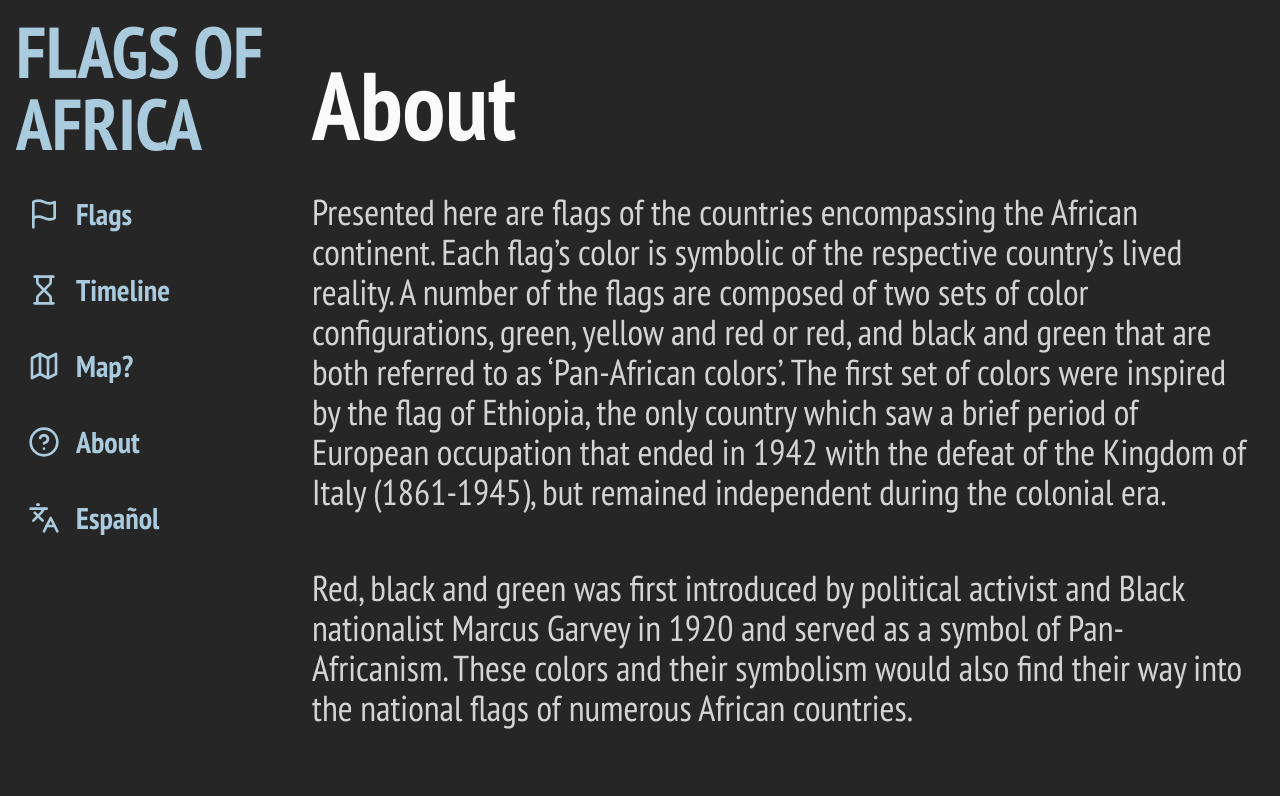
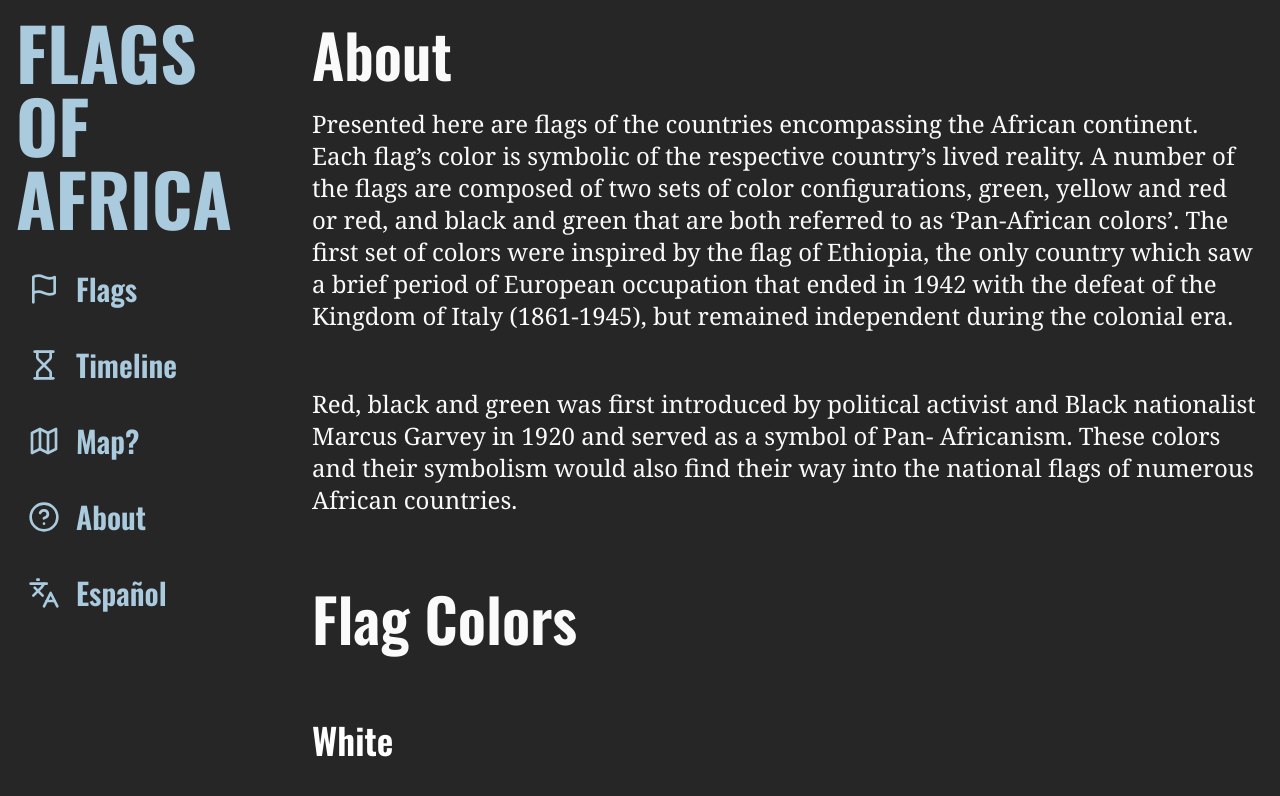
Before and after one commit to derekphilipau/bkm-flags-of-africa, a Next.js app: page /en/about in a window 1280 px wide. Shown: the top 796 px of the page. Built offline with nearby package versions, Linux system fonts and the light colour scheme.

Commit message:
clean up typography, add design doc

```diff
--- a/app/[lang]/about/page.tsx
+++ b/app/[lang]/about/page.tsx
@@ -5,28 +5,28 @@ import { getDictionary } from '@/get-dictionary';
 import { BkmLogo } from '@/components/bkm-logo';
 
 export default async function Page({ params: { lang } }) {
-  const dict = await getDictionary(lang)
+  const dict = await getDictionary(lang);
   const colors = lang === 'es' ? colorsEs : colorsEn;
 
   return (
-    <section className="container mb-24 grid items-center gap-6 pt-6 pb-8 md:py-10">
-      <h2 className="my-4 text-6xl font-semibold lg:text-8xl">About</h2>
-      <p className="mb-8 text-2xl text-neutral-300 lg:text-4xl">
+    <section className="container mb-24 grid items-center gap-6 pt-6 pb-8">
+      <h2 className="text-4xl font-semibold lg:text-6xl">About</h2>
+      <p className="mb-8  font-serif text-2xl font-normal ">
         {dict['home.text1']}
       </p>
-      <p className="mb-8 text-2xl text-neutral-300 lg:text-4xl">
+      <p className="mb-8  font-serif text-2xl font-normal ">
         {dict['home.text2']}
       </p>
 
-      <h2 className="my-4 text-6xl font-semibold lg:text-8xl">Flag Colors</h2>
+      <h2 className="my-4 text-4xl font-semibold lg:text-6xl">Flag Colors</h2>
       {colors.map((color) => (
         <div key={color.name}>
           <h3
-            className={`my-8 text-4xl font-semibold lg:text-6xl ${color.cssColor}`}
+            className={`my-8 text-2xl font-semibold lg:text-4xl ${color.cssColor}`}
           >
             {color.name}
           </h3>
-          <p className="text-2xl text-neutral-300 lg:text-4xl">
+          <p className="font-serif text-2xl font-normal text-neutral-300 ">
             {color.text}
           </p>
         </div>
--- a/app/[lang]/flag/[...slug]/page.tsx
+++ b/app/[lang]/flag/[...slug]/page.tsx
@@ -1,9 +1,10 @@
 import { Flag } from '@/components/flags/flag';
 import { PageWrapper } from '@/components/page-wrapper';
 import { getDictionary } from '@/get-dictionary';
+import { i18n } from '@/i18n-config'
 
 export default async function Page({ params, searchParams }) {
-  const lang = params?.lang || 'en';
+  const lang = params?.lang || i18n.defaultLocale;
   const dict = await getDictionary(lang)
   const countryCode = params.slug[0];
   const isFromTimeline = searchParams?.timeline === 'true';
--- a/app/[lang]/layout.tsx
+++ b/app/[lang]/layout.tsx
@@ -1,32 +1,22 @@
-import { PT_Sans, PT_Sans_Narrow } from 'next/font/google';
+import { EB_Garamond, Oswald } from 'next/font/google';
 
 import './globals.css';
 import { Footer } from '@/components/layout/footer';
 import { MainNav } from '@/components/layout/main-nav';
 import type { Locale } from '@/i18n-config';
 import { getDictionary } from '@/get-dictionary';
+import { i18n } from '@/i18n-config';
 
-// If loading a variable font, you don't need to specify the font weight
-/*
-const inter = Inter({
+const ebGaramond = EB_Garamond({
+  subsets: ['latin'],
+  variable: '--font-serif',
+  display: 'swap',
+});
+
+const oswald = Oswald({
   subsets: ['latin'],
   variable: '--font-sans',
   display: 'swap',
-});
-*/
-
-const ptSans = PT_Sans({
-  subsets: ['latin'],
-  variable: '--font-sans',
-  display: 'swap',
-  weight: ['400', '700'],
-});
-
-const ptSansNarrow = PT_Sans_Narrow({
-  subsets: ['latin'],
-  variable: '--font-sans',
-  display: 'swap',
-  weight: ['400', '700'],
 });
 
 export const metadata = {
@@ -58,11 +48,11 @@ export default async function RootLayout({
     lang: Locale
   }
 }) {
-  const lang = params.lang || 'en';
+  const lang = params.lang || i18n.defaultLocale;
   const dict = await getDictionary(lang);
 
   return (
-    <html lang="en" className={ptSansNarrow.className} suppressHydrationWarning>
+    <html lang="en" className={`${ebGaramond.className} ${oswald.className}`} suppressHydrationWarning>
       <head />
       <body className="min-h-screen bg-neutral-800 font-sans text-neutral-50 antialiased">
         <div className="lg:fixed lg:inset-y-0 lg:z-50 lg:flex lg:w-72 lg:flex-col">
--- a/app/[lang]/timeline/page.tsx
+++ b/app/[lang]/timeline/page.tsx
@@ -23,10 +23,10 @@ export default async function Page({ params: { lang }, searchParams }) {
   return (
     <div className="mb-24 lg:py-6  lg:pr-4">
       <div className="px-4 lg:px-0">
-        <h2 className="text-6xl font-semibold lg:text-8xl">
+        <h2 className="text-4xl font-semibold lg:text-6xl">
           {dict['timeline.title']}
         </h2>
-        <p className="mt-4 mb-8 text-4xl text-neutral-300">
+        <p className="mt-6 mb-8 font-serif text-2xl font-normal text-neutral-300">
           {dict['timeline.text']}
         </p>
       </div>
@@ -64,7 +64,7 @@ export default async function Page({ params: { lang }, searchParams }) {
                       <h5 className="my-4 text-2xl italic text-neutral-300 lg:text-4xl">
                         {country.date}
                       </h5>
-                      <p className="my-4 text-xl text-neutral-300 lg:text-2xl">
+                      <p className="my-4 font-serif text-xl font-normal text-neutral-300 lg:text-2xl">
                         {country.text}
                       </p>
                     </div>
--- a/components/flags/flag.tsx
+++ b/components/flags/flag.tsx
@@ -55,7 +55,7 @@ export function Flag({
               <h1 className="mb-2 text-6xl font-bold lg:text-8xl">
                 {country?.name}
               </h1>
-              <p className="my-6 text-2xl italic lg:text-3xl">
+              <p className="my-6 font-serif text-2xl font-normal italic lg:text-2xl">
                 {country?.colorText}
               </p>
             </div>
@@ -70,18 +70,18 @@ export function Flag({
           </div>
           <div className="max-w-screen-lg">
             <h2 className="mt-4 mb-6 text-4xl font-bold lg:text-6xl">
-              Independence
+              {dict['flag.independence']}
             </h2>
-            <h5 className="my-6 text-2xl italic lg:text-3xl">
+            <h5 className="my-6 font-serif text-2xl font-normal italic lg:text-2xl">
               {country?.date}
             </h5>
-            <p className="text-2xl text-neutral-300 lg:text-3xl">
+            <p className="font-serif text-2xl font-normal text-neutral-300 lg:text-2xl">
               {country?.text}
             </p>
             <h2 className="mt-8 mb-6 text-4xl font-bold lg:text-6xl">
-              About the Flag
+              {dict['flag.about']}
             </h2>
-            <p className="text-2xl text-neutral-300 lg:text-3xl">
+            <p className="font-serif text-2xl font-normal text-neutral-300 lg:text-2xl">
               {country?.flagText}
             </p>
           </div>
--- a/components/flags/flags.tsx
+++ b/components/flags/flags.tsx
@@ -48,7 +48,7 @@ export function Flags({ color, info, lang }: { color?: string; info?: boolean; l
               {info && (
                 <div className="mt-2 text-base font-bold text-white">
                   <h3 className="text-2xl">{country?.name}</h3>
-                  <p className="text-lg text-neutral-300">
+                  <p className="mt-2 font-serif text-lg font-normal text-neutral-300">
                     {country?.colorText}
                   </p>
                 </div>
--- a/components/layout/main-nav.tsx
+++ b/components/layout/main-nav.tsx
@@ -10,7 +10,7 @@ export function MainNav({ dict, lang }) {
       <div>
         <Link
           href={`/${lang}`}
-          className={`${lang === 'en' ? 'text-7xl' : 'text-6xl'} font-bold uppercase hover:text-white`}
+          className={`${lang === 'en' ? 'text-7xl' : 'text-5xl'} font-bold uppercase hover:text-white`}
         >
           {dict['site.title']}
         </Link>
--- a/dictionaries/en.json
+++ b/dictionaries/en.json
@@ -13,5 +13,8 @@
   "home.text1": "Presented here are flags of the countries encompassing the African continent. Each flag’s color is symbolic of the respective country’s lived reality. A number of the flags are composed of two sets of color configurations, green, yellow and red or red, and black and green that are both referred to as ‘Pan-African colors’. The first set of colors were inspired by the flag of Ethiopia, the only country which saw a brief period of European occupation that ended in 1942 with the defeat of the Kingdom of Italy (1861-1945), but remained independent during the colonial era.",
   "home.text2": "Red, black and green was first introduced by political activist and Black nationalist Marcus Garvey in 1920 and served as a symbol of Pan- Africanism. These colors and their symbolism would also find their way into the national flags of numerous African countries.",
   "timeline.title": "Timeline of Independence",
-  "timeline.text": "The timeline presented here offers a glimpse into the journey of each of Africa’s fifty-four nations toward independence as well as the aftermath of decolonization in the decades that followed."
+  "timeline.text": "The timeline presented here offers a glimpse into the journey of each of Africa’s fifty-four nations toward independence as well as the aftermath of decolonization in the decades that followed.",
+  "flag.about": "About the Flag",
+  "flag.symbolism": "Symbolism",
+  "flag.independence": "Independence"
 }
--- a/dictionaries/es.json
+++ b/dictionaries/es.json
@@ -13,5 +13,8 @@
   "home.text1": "Aquí se presentan las banderas de los países que componen el continente africano. El color de cada bandera es simbólico de la realidad vivida en el respectivo país. Un número de las banderas están compuestas por dos conjuntos de configuraciones de color, verde, amarillo y rojo o rojo, negro y verde, ambos referidos como 'colores panafricanos'. El primer conjunto de colores se inspiró en la bandera de Etiopía, el único país que vivió un breve período de ocupación europea que terminó en 1942 con la derrota del Reino de Italia (1861-1945), pero que permaneció independiente durante la era colonial.",
   "home.text2": "El rojo, negro y verde fue introducido por primera vez por el activista político y nacionalista negro Marcus Garvey en 1920 y sirvió como símbolo del panafricanismo. Estos colores y su simbolismo también encontrarían su camino en las banderas nacionales de numerosos países africanos.",
   "timeline.title": "Cronología de la Independencia",
-  "timeline.text": "La cronología presentada aquí ofrece una visión de la trayectoria de cada una de las cincuenta y cuatro naciones de África hacia la independencia, así como las secuelas de la descolonización en las décadas siguientes."
+  "timeline.text": "La cronología presentada aquí ofrece una visión de la trayectoria de cada una de las cincuenta y cuatro naciones de África hacia la independencia, así como las secuelas de la descolonización en las décadas siguientes.",
+  "flag.about": "Acerca de la Bandera",
+  "flag.symbolism": "Simbolismo",
+  "flag.independence": "Independencia"
 }
--- a/get-dictionary.ts
+++ b/get-dictionary.ts
@@ -1,5 +1,5 @@
 //import 'server-only'
-import type { Locale } from './i18n-config'
+import { Locale, i18n } from './i18n-config'
 
 // We enumerate all dictionaries here for better linting and typescript support
 // We also get the default import for cleaner types
@@ -8,4 +8,4 @@ const dictionaries = {
   es: () => import('./dictionaries/es.json').then((module) => module.default),
 }
 
-export const getDictionary = async (locale: Locale | undefined) => dictionaries[locale || 'en']()
+export const getDictionary = async (locale: Locale | undefined) => dictionaries[locale || i18n.defaultLocale]()
```
Also changed, not shown: 1 other file (tests, documents, lock files or other folders).
